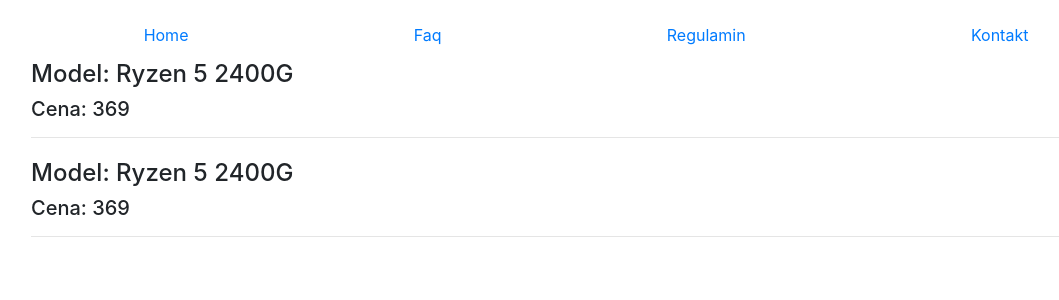
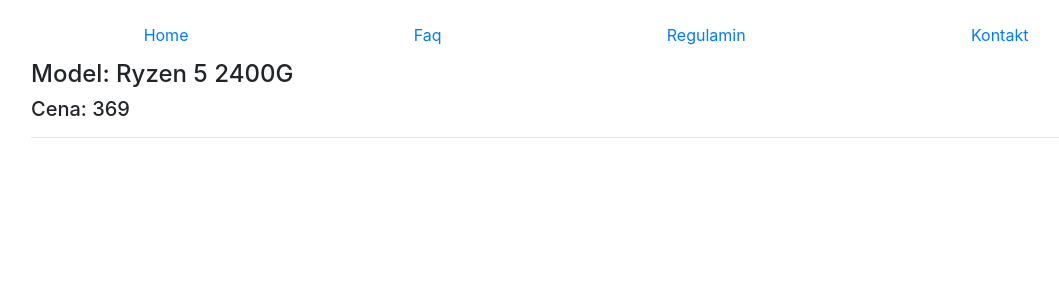
Before and after one commit to przemo88/shop, a React (Create React App) app: page /product/0 in a window 1280 px wide. Shown: the top 300 px of the page, without its empty margins (54-1113 px from the left). Built offline with nearby package versions, Linux system fonts and the light colour scheme.

Commit message:
single product - undefined

```diff
--- a/package.json
+++ b/package.json
@@ -1,9 +1,11 @@
 {
+  "homepage": " https://przemo88.github.io/shop/",
   "name": "shop",
   "version": "0.1.0",
   "private": true,
   "dependencies": {
     "bootstrap": "^4.3.1",
+    "gh-pages": "^2.1.1",
     "node-sass": "^4.12.0",
     "react": "^16.8.6",
     "react-dom": "^16.8.6",
@@ -14,6 +16,8 @@
     "sass": "^1.20.3"
   },
   "scripts": {
+    "predeploy": "npm run build",
+    "deploy": "gh-pages -d build",
     "start": "react-scripts start",
     "build": "react-scripts build",
     "test": "react-scripts test",
--- a/src/components/SingleProduct/SingleProduct.js
+++ b/src/components/SingleProduct/SingleProduct.js
@@ -5,8 +5,14 @@
 
 const find = id => data.find(item => item.id === parseInt(id, 10));
 
-const ProductInfo = ({ match }) => {
+const SingleProduct = ({ match }) => {
     const product = find(match.params.id);
+    console.log('product');
+    console.log(product);
+    console.log('find');
+    console.log(find);
+    console.log('match');
+    console.log(match);
 
     return (
         <div>
@@ -14,14 +20,11 @@
             <h4>Model: {product.title} </h4>
             <h5>Cena: {product.price} </h5>
             <hr />
-            <Route path={`${match.url}/:id`} component={ProductInfo} />
+            <Route path={`${match.url}/:id`} component={SingleProduct} />
         </div>
     );
 };
 
 
-const SingleProduct = () => (
-    <ProductInfo match={{ params: { id: 0 }, url: '/product' }} />
-);
 
 export default SingleProduct;
```
Also changed, not shown: src/components/ProductInfo/ProductInfo.js (line endings or trailing spaces), 1 other file (tests, documents, lock files or other folders).
